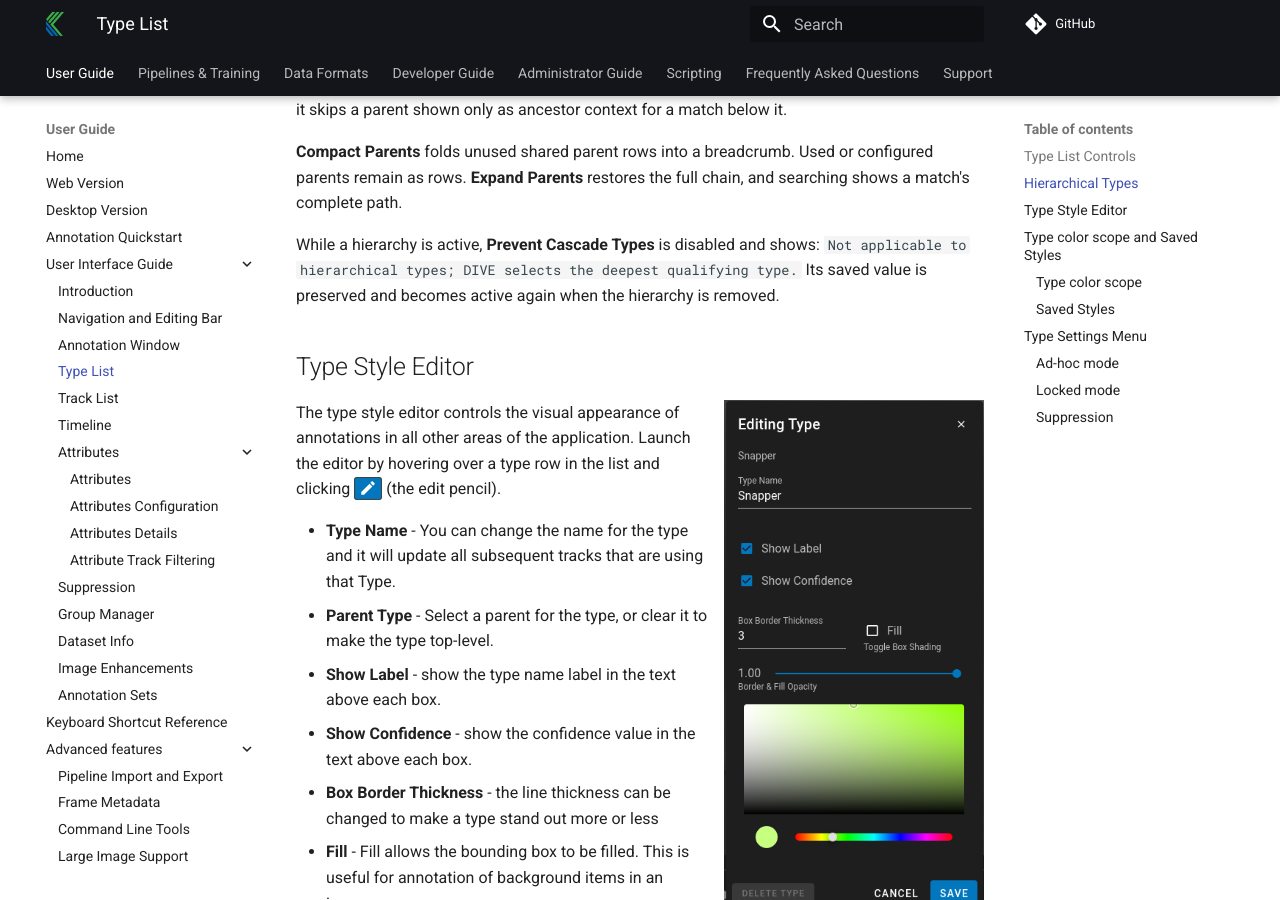
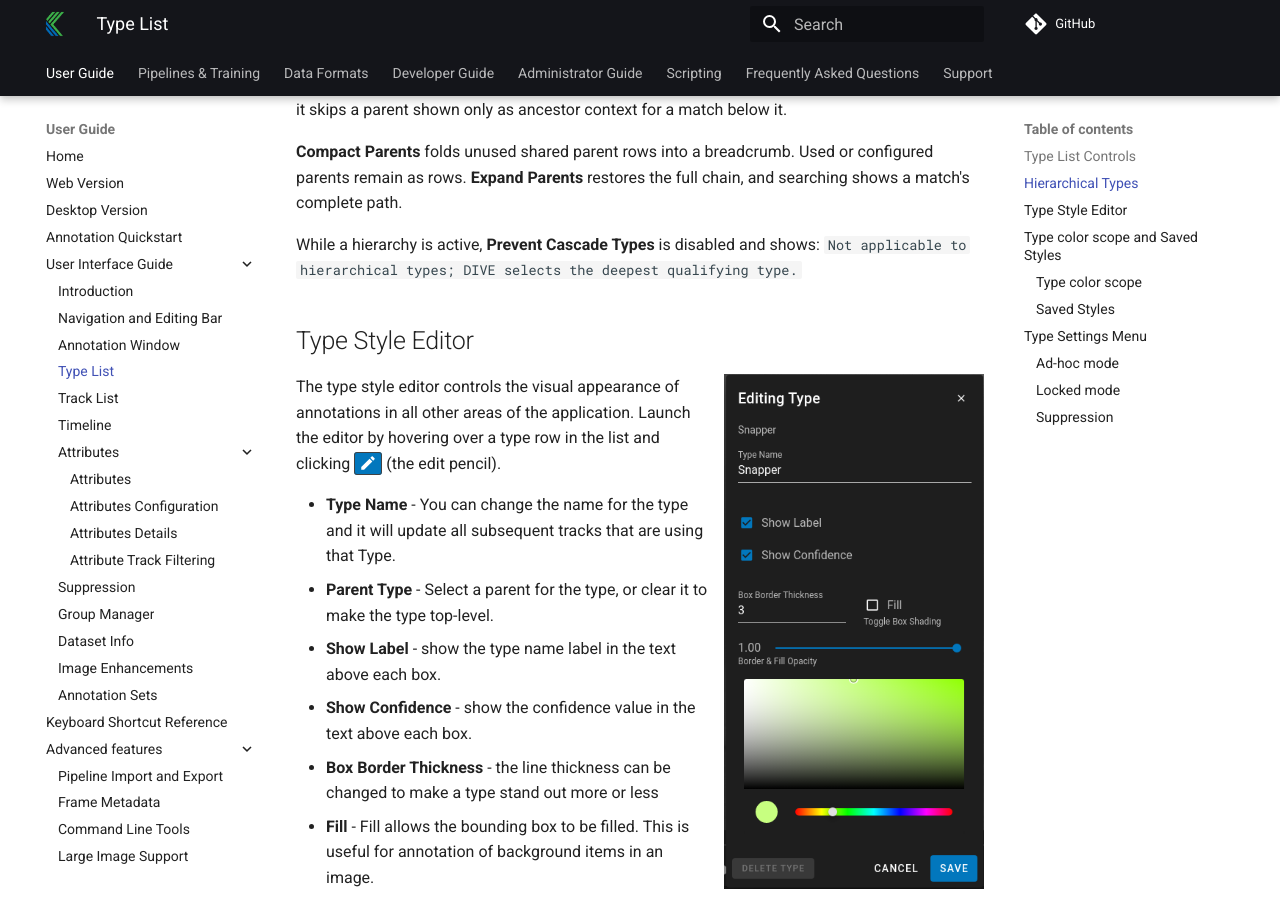
Before and after one commit to Kitware/dive, an MkDocs documentation site: the page built from docs/UI-Type-List.md, in a window 1280 px wide and 900 px high, scrolled down 2301 px. Built offline with MkDocs 1.6.1 and Material for MkDocs 9.7.7, drawn with Linux system fonts in a browser that asks for light colours; comment, search, counter and statistics services are not loaded.

Commit message:
Shorten Prevent Cascade documentation

```diff
--- a/docs/UI-Type-List.md
+++ b/docs/UI-Type-List.md
@@ -46,7 +46,7 @@ A parent row's checkbox always toggles its complete subtree. The heading checkbo
 
 **Compact Parents** folds unused shared parent rows into a breadcrumb. Used or configured parents remain as rows. **Expand Parents** restores the full chain, and searching shows a match's complete path.
 
-While a hierarchy is active, **Prevent Cascade Types** is disabled and shows: `Not applicable to hierarchical types; DIVE selects the deepest qualifying type.` Its saved value is preserved and becomes active again when the hierarchy is removed.
+While a hierarchy is active, **Prevent Cascade Types** is disabled and shows: `Not applicable to hierarchical types; DIVE selects the deepest qualifying type.`
 
 ## Type Style Editor
 
```
